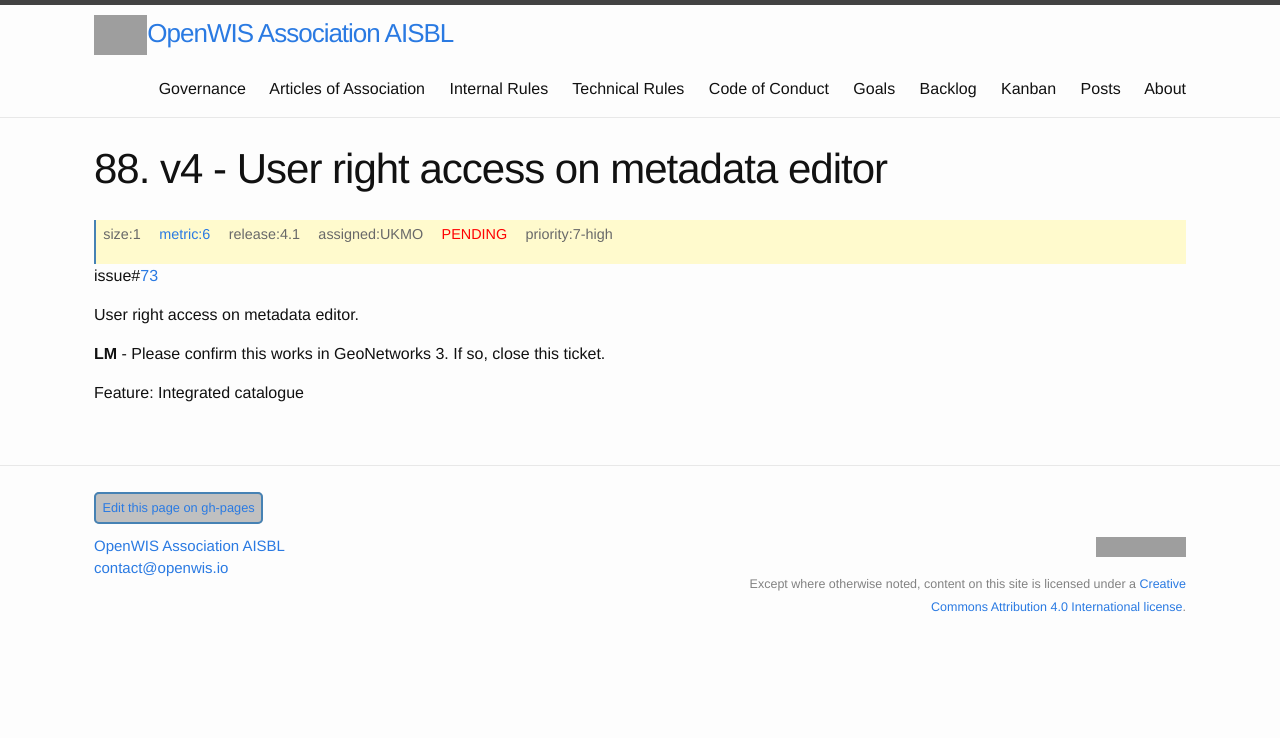
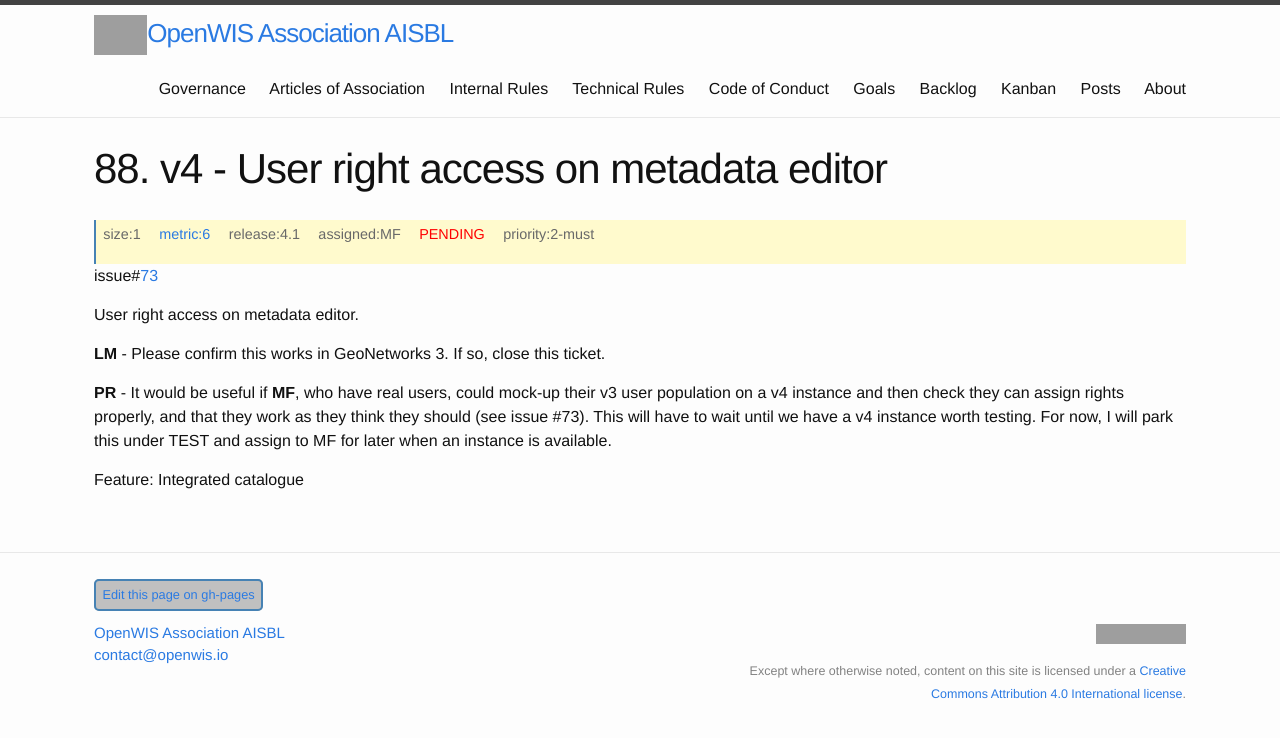
Before and after one commit to OpenWIS/openwis-documentation, a Jekyll site: the page built from _kanban/OpenWIS-Backlog-000088.md, in a window 1280 px wide. Shown: the top 738 px of the page. Built offline with Jekyll 4.4.1, drawn with Linux system fonts in a browser that asks for light colours; grey boxes are pictures that could not be loaded.

Commit message:
Update OpenWIS-Backlog-000088.md

```diff
--- a/_kanban/OpenWIS-Backlog-000088.md
+++ b/_kanban/OpenWIS-Backlog-000088.md
@@ -1,9 +1,9 @@
 ---
 layout: backlog
 title: v4 - User right access on metadata editor
-kanCategory: analyse
+kanCategory: test
 kanSubCategory: pending
-kanAssigned: UKMO
+kanAssigned: MF
 kanBacklog: 88
 kanIssue: 73
 kanPullReq:
@@ -11,9 +11,11 @@ kanFeature: Integrated catalogue
 kanRelease: 4.1
 kanMetric: 6
 kanSize: 1
-kanPriority: 7
+kanPriority: 2
 kanRepo: OpenWIS/openwis
 ---
 User right access on metadata editor.
 
 **LM** - Please confirm this works in GeoNetworks 3.  If so, close this ticket.
+
+**PR** - It would be useful if **MF**, who have real users, could mock-up their v3 user population on a v4 instance and then check they can assign rights properly, and that they work as they think they should (see issue #73).  This will have to wait until we have a v4 instance worth testing.  For now, I will park this under TEST and assign to MF for later when an instance is available.
```
